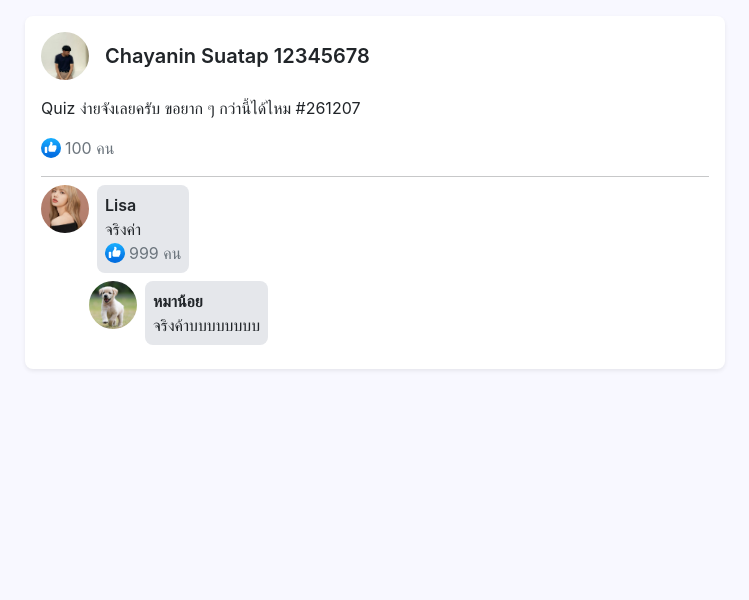
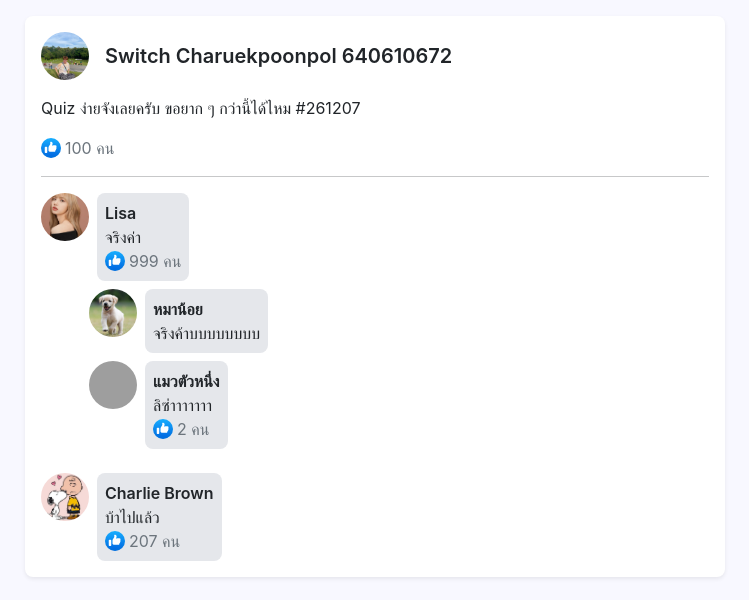
Before and after one commit to cpe-cmu-261207/quiz-37-auswitch, a Next.js app: page / in a window 1280 px wide. Shown: the top 600 px of the page, without its empty margins (265-1014 px from the left). Built offline with nearby package versions, Linux system fonts and the light colour scheme; grey boxes are pictures that could not be loaded.

Commit message:
completed

```diff
--- a/components/Comment.jsx
+++ b/components/Comment.jsx
@@ -1,13 +1,40 @@
 import React from "react";
 import Reply from "./Reply";
+
 
 export default function Comment(props) {
   return (
     <div>
-      {/* Entire Comment div */}
-      <div></div>
-
-      {/*render Reply here... */}
+      <div className="d-flex gap-2 my-0">
+        <img
+          src={props.img}
+          width="48"
+          height="48"
+          className="rounded-circle"
+          style={{ objectFit: "cover" }}
+        />
+        <div
+          className="rounded rounded-3 p-2"
+          style={{ backgroundColor: "#E5E7EB" }}
+        >
+          <span className="fw-semibold">{props.name}</span>
+          <br />
+          <span>{props.text}</span>
+          <div className="d-flex align-items-center gap-1">
+            {props.like > 0 ? <img src="/like.svg" width={20}></img> : null}
+            {props.like > 0 ? <span className="text-muted">{props.like} คน</span> : null}
+          </div>
+        </div>
+      </div>
+      {
+        props.reply.map((c) => < Reply
+          name={c.username}
+          img={c.userImagePath}
+          text={c.replyText}
+          like={c.likeNum}
+          reply={c.replies}
+        />)
+      }
     </div>
   );
 }
--- a/components/PostOwner.jsx
+++ b/components/PostOwner.jsx
@@ -1,5 +1,33 @@
 import React from "react";
+import Comment from "./Comment";
+
 
 export default function PostOwner(props) {
-  return <div></div>;
+  return <div className="vstack gap-3">
+  <div className="d-flex align-items-center gap-3">
+    <img
+      src="/profileImages/me.jpg"
+      width="48"
+      height="48"
+      className="rounded-circle"
+      style={{ objectFit: "cover" }}
+    />
+    <span className="fw-semibold fs-5">Switch Charuekpoonpol 640610672</span>
+  </div>
+  <span>Quiz ง่ายจังเลยครับ ขอยาก ๆ กว่านี้ได้ไหม #261207</span>
+  <div className="d-flex align-items-center gap-1">
+    <img src="/like.svg" width={20}></img>
+    <span className="text-muted">100 คน</span>
+  </div>
+  <hr className="m-0" />
+  {
+        props.reply.map((c) => < Comment
+          name={c.username}
+          img={c.userImagePath}
+          text={c.commentText}
+          like={c.likeNum}
+          reply={c.replies}
+        />)
+      }
+</div>
 }
--- a/components/Reply.jsx
+++ b/components/Reply.jsx
@@ -1,5 +1,27 @@
 import React from "react";
 
 export default function Reply(props) {
-  return <div></div>;
+  return (
+    <div className="d-flex gap-2 my-2 ps-5">
+    <img
+      src={props.img}
+      width="48"
+      height="48"
+      className="rounded-circle"
+      style={{ objectFit: "cover" }}
+    />
+    <div
+      className="rounded rounded-3 p-2"
+      style={{ backgroundColor: "#E5E7EB" }}
+    >
+      <span className="fw-semibold">{props.name}</span>
+      <br />
+      <span>{props.text}</span>
+      <div className="d-flex align-items-center gap-1">
+          {props.like > 0 ? <img src="/like.svg" width={20}></img> : null}
+          {props.like > 0 ? <span className="text-muted">{props.like} คน</span> : null}
+       </div>
+      </div>
+    </div>
+  )
 }
--- a/pages/index.js
+++ b/pages/index.js
@@ -2,7 +2,16 @@ import Comment from "../components/Comment";
 import PostOwner from "../components/PostOwner";
 import { comments } from "../libs/comments";
 
-export default function Home() {
+export default function Home()
+{
+	const me = [{
+		username: "Switch Charuekpoonpol 640610638",
+		userImagePath: "/profileImages/me.jpg",
+		postText: "อยากกินขนมจีนน้ำเงี้ยว #261207",
+		likeNum: 888,
+		comment: comments,
+	}];
+
 	return (
 		<div
 			style={{ minHeight: "100vh", backgroundColor: "ghostwhite" }}
@@ -13,67 +22,15 @@ export default function Home() {
 				style={{ maxWidth: "700px" }}
 				className="mx-auto bg-white p-3 rounded rounded-3 shadow-sm"
 			>
-        {/* PostOwner Example*/}
-        <div className="vstack gap-3">
-          <div className="d-flex align-items-center gap-3">
-            <img
-              src="/profileImages/handsome.jpg"
-              width="48"
-              height="48"
-              className="rounded-circle"
-              style={{ objectFit: "cover" }}
-            />
-            <span className="fw-semibold fs-5">Chayanin Suatap 12345678</span>
-          </div>
-          <span>Quiz ง่ายจังเลยครับ ขอยาก ๆ กว่านี้ได้ไหม #261207</span>
-          <div className="d-flex align-items-center gap-1">
-            <img src="/like.svg" width={20}></img>
-            <span className="text-muted">100 คน</span>
-          </div>
-          <hr className="m-0" />
-        </div>
-
-        {/* Comment Example */}
-        <div className="d-flex gap-2 my-2">
-          <img
-            src="/profileImages/lisa.jpg"
-            width="48"
-            height="48"
-            className="rounded-circle"
-            style={{ objectFit: "cover" }}
-          />
-          <div
-            className="rounded rounded-3 p-2"
-            style={{ backgroundColor: "#E5E7EB" }}
-          >
-            <span className="fw-semibold">Lisa</span>
-            <br />
-            <span>จริงค่า</span>
-            <div className="d-flex align-items-center gap-1">
-              <img src="/like.svg" width={20}></img>
-              <span className="text-muted">999 คน</span>
-            </div>
-          </div>
-        </div>
-
-        {/* Reply Example */}
-        <div className="d-flex gap-2 my-2 ps-5">
-          <img
-            src="/profileImages/puppy.jpg"
-            width="48"
-            height="48"
-            className="rounded-circle"
-            style={{ objectFit: "cover" }}
-          />
-          <div
-            className="rounded rounded-3 p-2"
-            style={{ backgroundColor: "#E5E7EB" }}
-          >
-            <span className="fw-semibold">หมาน้อย</span>
-            <br />
-            <span>จริงค้าบบบบบบบบ</span>
-          </div>
-        </div>
+				{
+					me.map((x) => <PostOwner
+						name={x.username}
+						img={x.userImagePath}
+						text={x.postText}
+						like={x.likeNum}
+						reply={x.comment}
+					/>)
+				}
 			</div>
 		</div>
 	);
```
Also changed, not shown: public/profileImages/me.jpg (added). Lines whose indentation alone changed are shown as unchanged.
